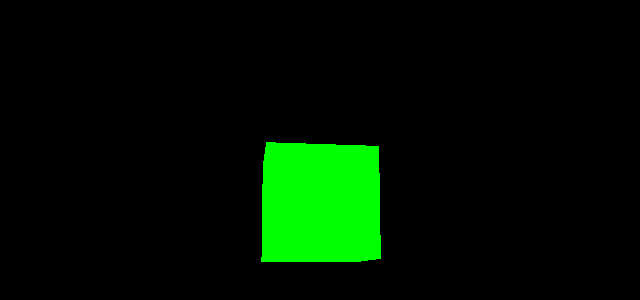
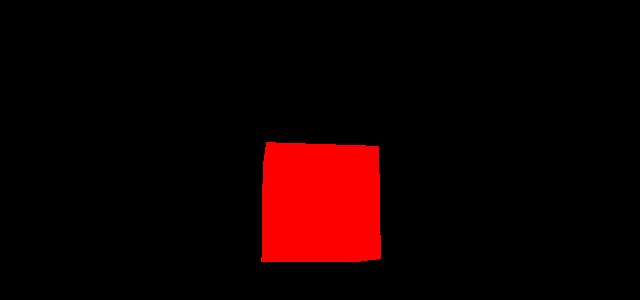
Before and after one commit to haruto17/three-test, a website: page index.html in a window 1280 px wide. Shown: the part 192-492 px from the top of the page, without its empty margins (324-964 px from the left). Drawn offline with nearby package versions, Linux system fonts and the light colour scheme.

Commit message:
change color

```diff
--- a/index.html
+++ b/index.html
@@ -25,7 +25,7 @@
       document.body.appendChild(renderer.domElement);
 
       const geometry = new THREE.BoxGeometry(1, 1, 1);
-      const material = new THREE.MeshBasicMaterial({ color: 0x00ff00 });
+      const material = new THREE.MeshBasicMaterial({ color: 0xff0000 });
       const cube = new THREE.Mesh(geometry, material);
       scene.add(cube);
 
```
